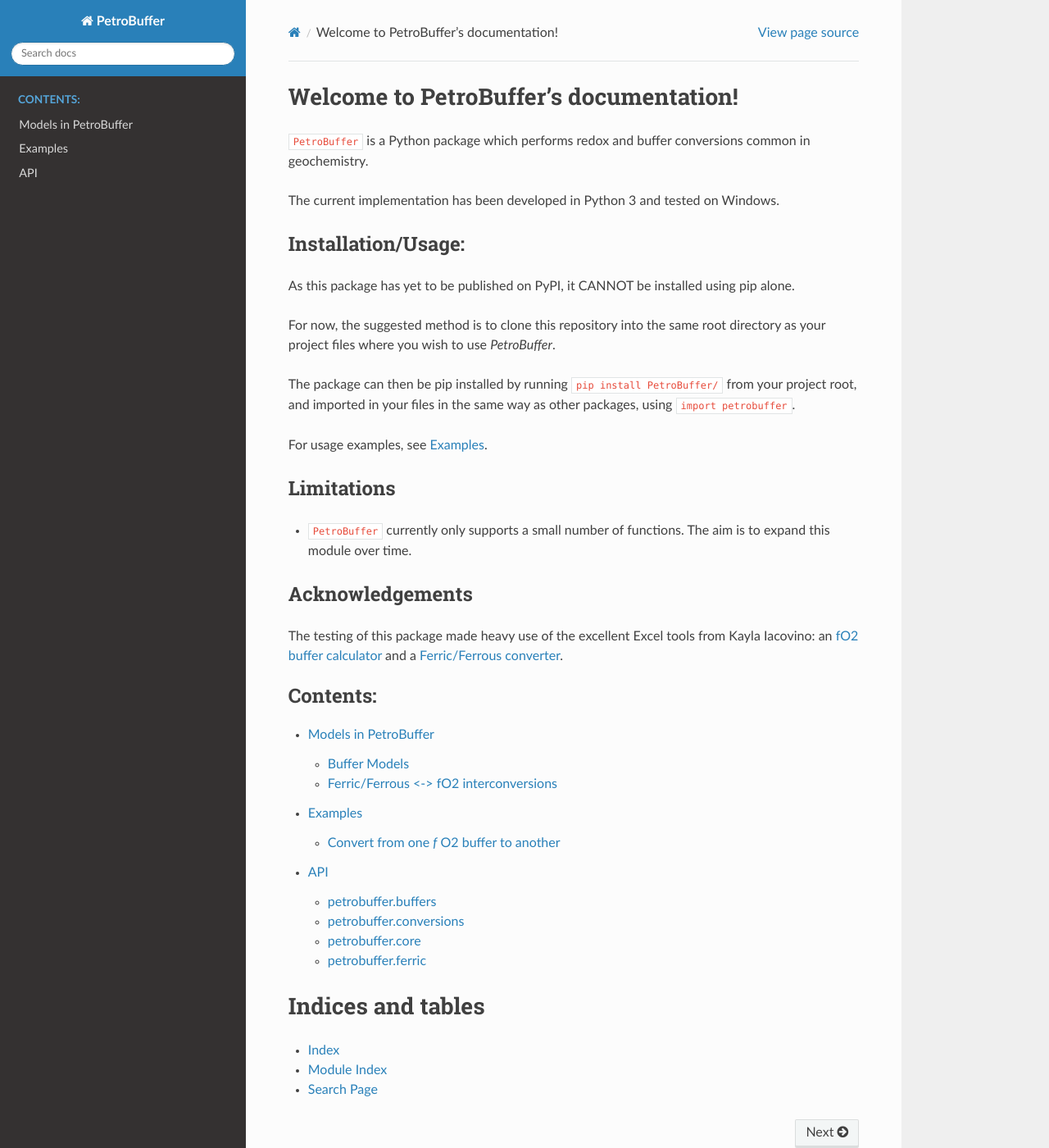
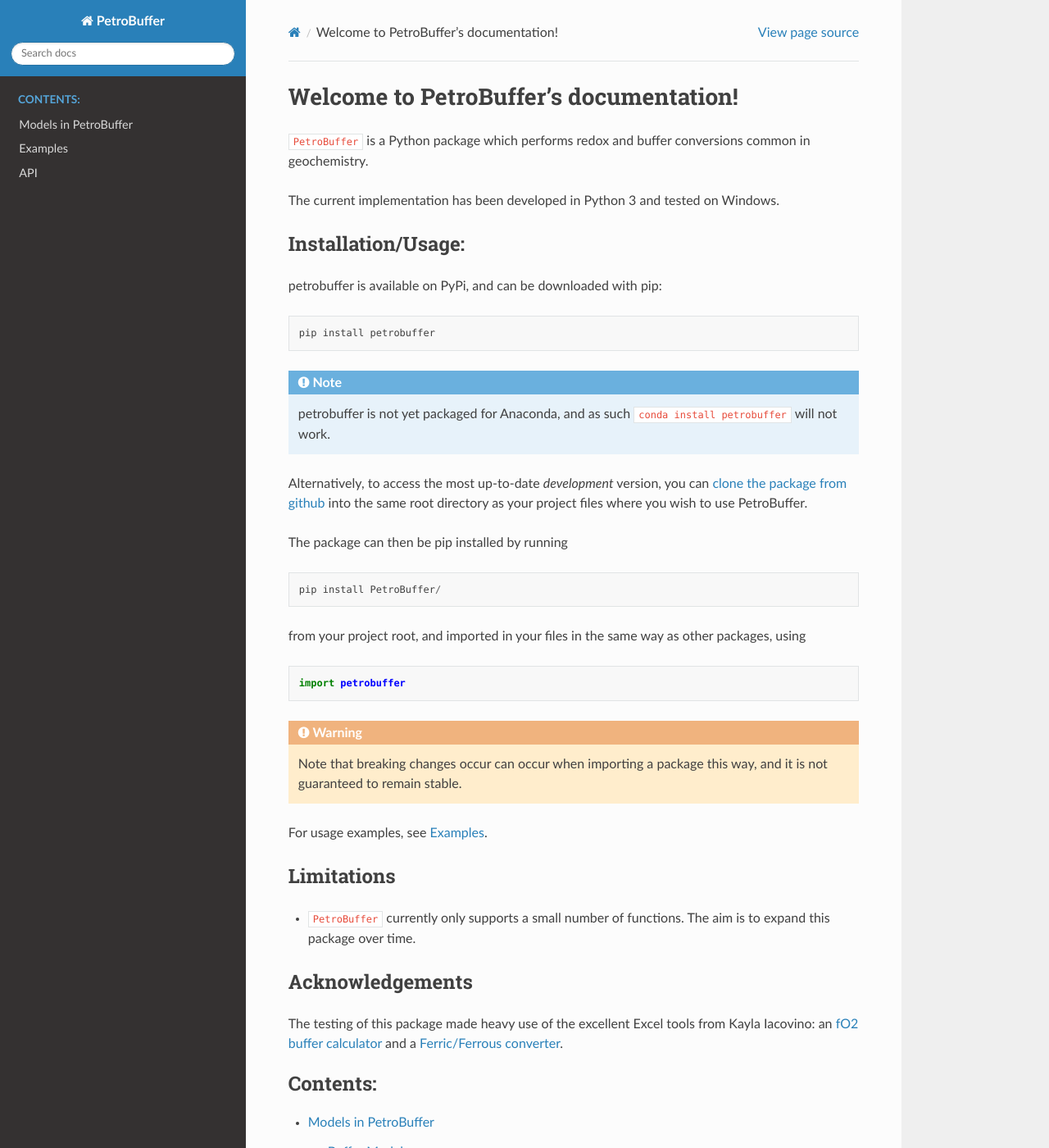
Before and after one commit to pipliggins/PetroBuffer, a Sphinx documentation site: the page built from docs/source/index.rst, in a window 1280 px wide and 1400 px high. Shown: the whole window at 82% size. Built offline with Sphinx 7.4.7 and the Read the Docs theme 2.0.0, drawn with Linux system fonts in a browser that asks for light colours.

Commit message:
Push v0.0.1 to pip

```diff
--- a/docs/source/index.rst
+++ b/docs/source/index.rst
@@ -12,19 +12,35 @@
 
 Installation/Usage:
 *******************
+petrobuffer is available on PyPi, and can be downloaded with pip:
+::
 
-As this package has yet to be published on PyPI, it CANNOT be installed using pip alone.
+   pip install petrobuffer
 
-For now, the suggested method is to clone this repository into the same root directory as your project files where you wish to use `PetroBuffer`.
+.. note::
+   petrobuffer is not yet packaged for Anaconda, and as such ``conda install petrobuffer`` will not work.
 
-The package can then be pip installed by running ``pip install PetroBuffer/`` from your project root, and imported in your files in the same way as other packages, using ``import petrobuffer``.
+Alternatively, to access the most up-to-date *development* version, you can `clone the package from github <https://github.com/pipliggins/PetroBuffer>`_ into the same root directory as your project files where you wish to use PetroBuffer.
+
+The package can then be pip installed by running
+::
+
+   pip install PetroBuffer/
+
+from your project root, and imported in your files in the same way as other packages, using
+::
+
+   import petrobuffer
+
+.. warning::
+   Note that breaking changes occur can occur when importing a package this way, and it is not guaranteed to remain stable.
 
 For usage examples, see :doc:`examples`.
 
 Limitations
 ***********
 
-- ``PetroBuffer`` currently only supports a small number of functions. The aim is to expand this module over time.
+- ``PetroBuffer`` currently only supports a small number of functions. The aim is to expand this package over time.
 
 Acknowledgements
 ****************
```
Also changed, not shown: README.md (+15 -3 lines), .readthedocs.yaml.
